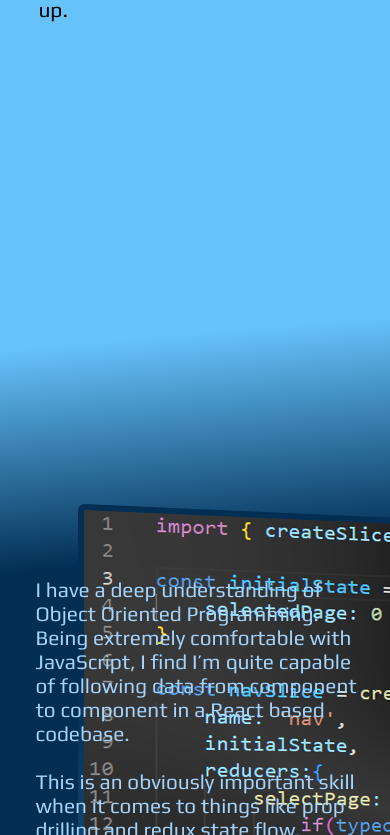
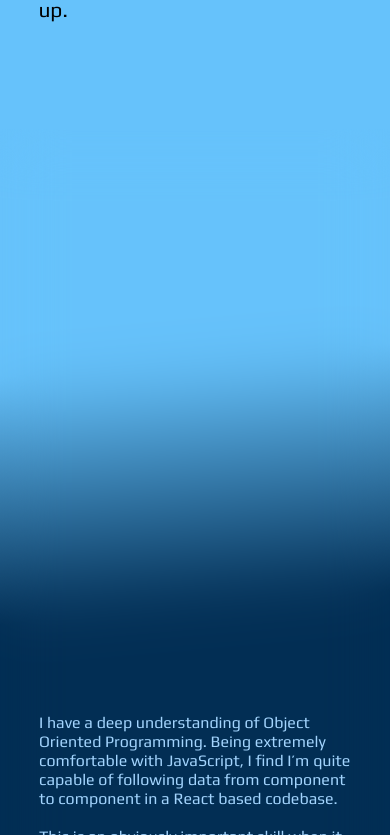
Before and after one commit to esmodea/MyPortfolio, a React (Create React App) app in the folder portfolio-fe/: page /about in a window 390 px wide. Shown: the part 689-1524 px from the top of the page. Built offline with nearby package versions, Linux system fonts and the light colour scheme.

Commit message:
Updated stylings for different scaling to promote responsive design

```diff
--- a/portfolio-fe/src/App.css
+++ b/portfolio-fe/src/App.css
@@ -153,10 +153,11 @@
     background-repeat: no-repeat;
     background-position: left;
     width: 100vw;
-    height: 150vh;
+    height: 1420px;
     display: flex;
     align-items: center;
     justify-content: flex-end;
+    backdrop-filter: blur(30px);
 }
 
 .light{
@@ -234,6 +235,15 @@
     }
     .article-text{
         font-size: 1.5rem;
+        background-color: rgb(0 0 0 / 0);
+    }
+    .content > .article-text{
+        height: 100%;
+        width: 100%;
+        margin: 0px;
+        padding: 584px 10% 30% 30%;
+        backdrop-filter: blur(5px);
+        font-size: 2rem;
     }
     .welcome-title{
         margin-top: 8rem;
@@ -265,6 +275,17 @@
     .article-bg{
         flex: 1 1 auto;
     }
+    .content > .article-text{
+        height: 100%;
+        width: 100%;
+        margin: 0px;
+        padding: 584px 20% 30% 25%;
+        backdrop-filter: blur(5px);
+        font-size: 1.5rem;
+    }
+    .content{
+        background-size: 120%;
+    }
 }
 
 @media screen and (max-width: 1000px) {
@@ -286,6 +307,27 @@
         width: 90vw;
         display: flex;
         justify-content: center;
+    }
+    .content > .article-text{
+        height: 100%;
+        width: 100%;
+        margin: 0px;
+        padding: 584px 20% 30% 20%;
+        backdrop-filter: blur(5px);
+        font-size: 1.2rem;
+    }
+    .content{
+        background-size: 100rem;
+        background-position: -10rem;
+    }
+}
+
+@media screen and (max-width: 800px) {
+    .content > .article-text{
+        padding: 584px 10% 30% 10%;
+    }
+    .content{
+        background: none;
     }
 }
 
@@ -311,11 +353,16 @@
     .article-bg{
         display: none;
     }
+    .content > .article-text{
+        font-size: 1rem;
+    }
 }
 
 @media screen and (max-height: 700px) {
     .logo-container{
-        display: none;
+        height: 80px;
+        margin-top: -26px;
+        margin-bottom: 70px;
     }
     .welcome{
         margin-top: -7rem;
--- a/portfolio-fe/src/features/components/common/Footer.js
+++ b/portfolio-fe/src/features/components/common/Footer.js
@@ -10,7 +10,7 @@ const Footer = () => {
     return (
         <>
             <div className='footer'>
-                <Link className='footer-link' to={'https://www.linkedin.com/in/esmodea-burk/'} >My LinkedIn</Link>
+                <Link className='footer-link' target={'_blank'} to={'https://www.linkedin.com/in/esmodea-burk/'} >My LinkedIn</Link>
                 <p className='footer-dot'>.</p>
                 <Link className='footer-link' onClick={() => {copyEmail()}} >My Email</Link>
                 <p className='footer-dot'>.</p>
```
